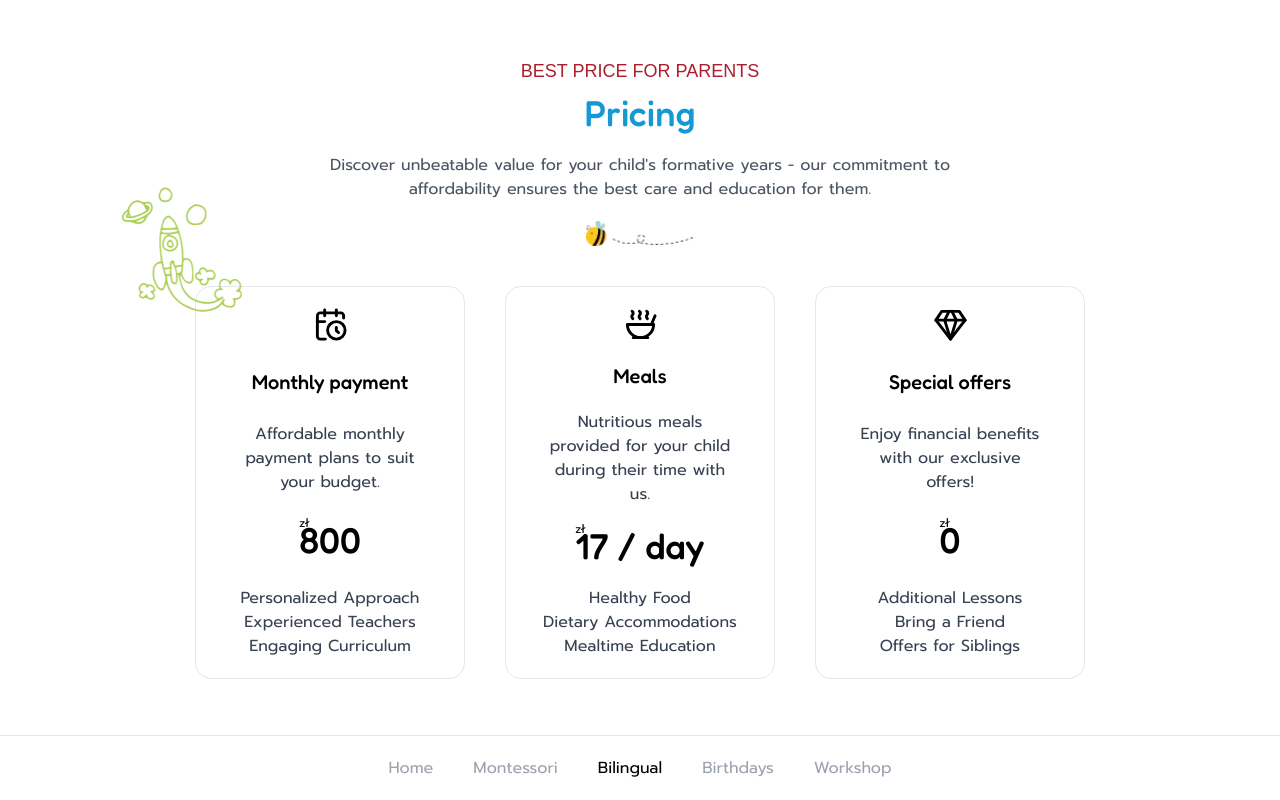
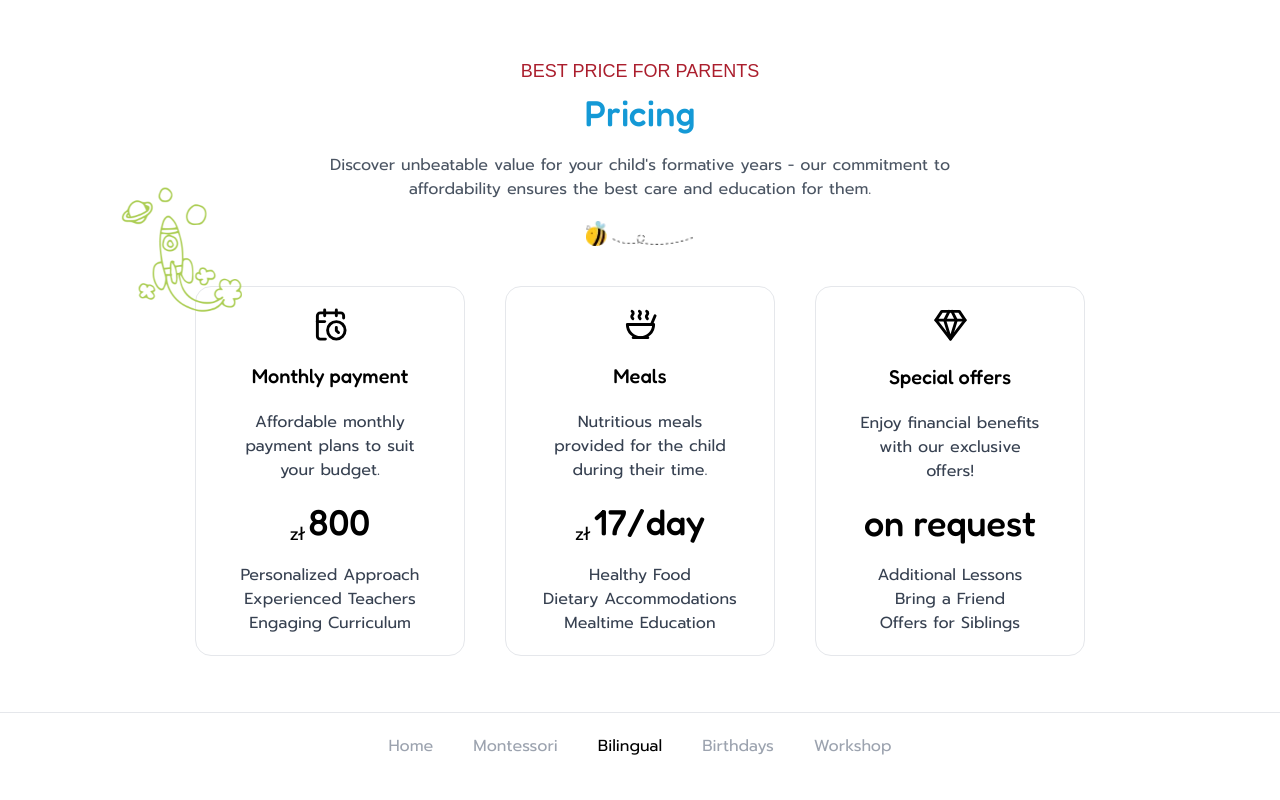
Before and after one commit to exelimpichment/labokids, a Next.js app: page /bilingual in a window 1280 px wide. Shown: the part 2320-3120 px from the top of the page. After the commit the page ends 3099 px from the top, so only its background shows below. Built offline with nearby package versions, Linux system fonts and the light colour scheme; a web font is replaced by a local one.

Commit message:
price cards edited

```diff
--- a/src/app/bilingual/bilingualData.ts
+++ b/src/app/bilingual/bilingualData.ts
@@ -44,9 +44,8 @@ export const bilingualPricingData = [
   {
     id: 2,
     header: 'Meals',
-    paragraph:
-      'Nutritious meals provided for your child during their time with us.',
-    price: '17 / day',
+    paragraph: 'Nutritious meals provided for the child during their time.',
+    price: '17/day',
     advantages: [
       'Healthy Food',
       'Dietary Accommodations',
@@ -58,7 +57,7 @@ export const bilingualPricingData = [
     id: 3,
     header: 'Special offers',
     paragraph: 'Enjoy financial benefits with our exclusive offers!',
-    price: 0,
+    price: 'on request',
     advantages: ['Additional Lessons', 'Bring a Friend', 'Offers for Siblings'],
     icon: dimond,
   },
--- a/src/app/common/price/priceCard.tsx
+++ b/src/app/common/price/priceCard.tsx
@@ -40,16 +40,14 @@ const PriceCard: React.FC<IPriceCard> = ({
         {paragraph}
       </p>
       <div className="pt-5">
-        <span>
         <sub
           className={`${
-              header === 'Tailored Experience' ? 'hidden' : 'block'
-            }`}
+            price === 'on request' ? 'hidden' : 'inline'
+          } pr-1 text-lg`}
         >
           zł
         </sub>
         <span className={`${titleFont.className}  text-4xl`}>{price}</span>
-        </span>
       </div>
       <div className="pt-5">
         <ul className="flex flex-col items-center text-gray-700">
--- a/src/app/footer/footer.tsx
+++ b/src/app/footer/footer.tsx
@@ -3,7 +3,7 @@ import FooterNavigationList from './footerNavigationList';
 
 const Footer = () => {
   return (
-    <footer className="hover: h-16 shrink-0 border-t border-gray-200">
+    <footer className="min-h-[50px] shrink-0 border-t border-gray-200 p-2">
       <Container>
         <FooterNavigationList />
       </Container>
--- a/src/app/footer/footerNavigationList.tsx
+++ b/src/app/footer/footerNavigationList.tsx
@@ -6,7 +6,7 @@ import FooterNavigationListItem from './footerNavigationListItem';
 const FooterNavigationList = () => {
   const routes = useRoutes();
   return (
-    <ul className="flex h-16 items-center justify-center px-2">
+    <ul className="flex min-h-[50px] items-center justify-center px-2">
       <div className="flex flex-wrap items-center justify-center gap-4 lg:gap-10">
         {routes.map((route) => (
           <FooterNavigationListItem
--- a/src/app/montessori/montessoriData.ts
+++ b/src/app/montessori/montessoriData.ts
@@ -127,9 +127,8 @@ export const montessoriPricingData = [
   {
     id: 2,
     header: 'Meals',
-    paragraph:
-      'Nutritious meals provided for your child during their time with us.',
-    price: '17 / day',
+    paragraph: 'Nutritious meals provided for the child during their time.',
+    price: '17/day',
     advantages: [
       'Healthy Food',
       'Dietary Accommodations',
@@ -141,7 +140,7 @@ export const montessoriPricingData = [
     id: 3,
     header: 'Special offers',
     paragraph: 'Enjoy financial benefits with our exclusive offers!',
-    price: 0,
+    price: 'on request',
     advantages: ['Additional Lessons', 'Bring a Friend', 'Offers for Siblings'],
     icon: school,
   },
--- a/src/app/workshops/workshopData.ts
+++ b/src/app/workshops/workshopData.ts
@@ -133,7 +133,7 @@ export const workshopPricingData = [
     id: 1,
     header: 'One Group',
     paragraph:
-      'Perfect for small gatherings or individual groups, ensuring personalized attention and a memorable experience.',
+      'Perfect for small gatherings or groups, ensuring personalized attention and a memorable experience.',
     price: '450/group',
     advantages: [
       '25 Kids Maximum',
```
Lines whose indentation alone changed are shown as unchanged.
